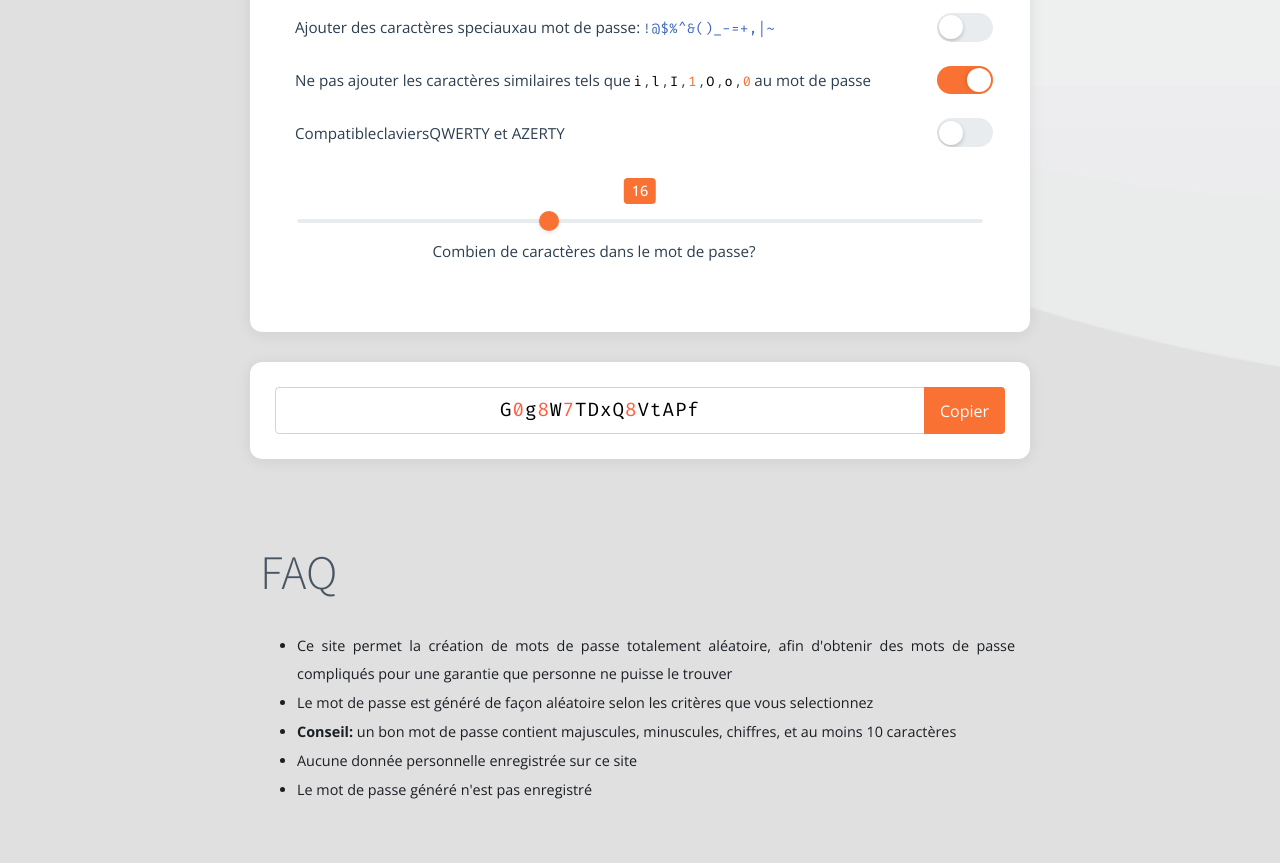
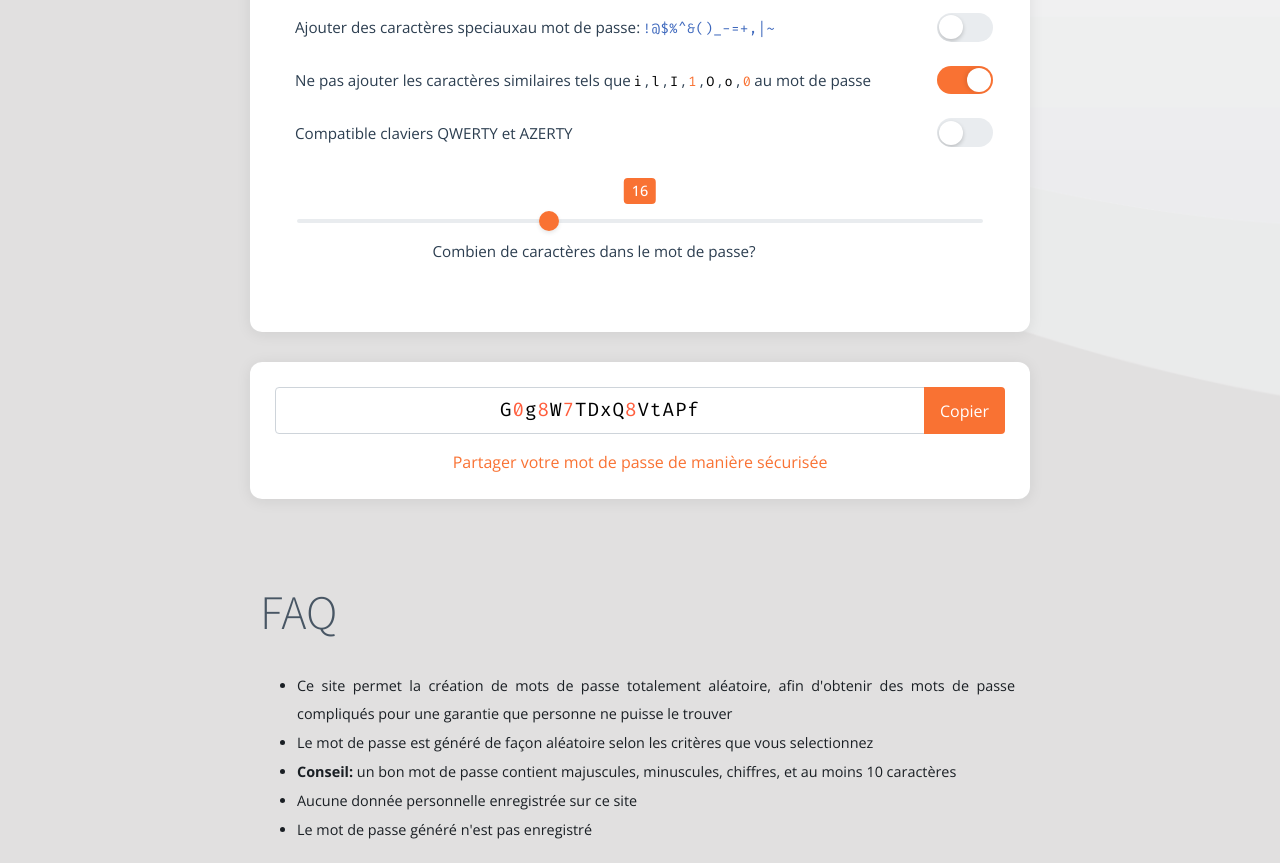
Before and after one commit to BCISOFT/donnemoiunmotdepasse, a plain HTML site: page index.html in a window 1280 px wide. Shown: the part 469-1332 px from the top of the page. Drawn offline with nearby package versions, Linux system fonts and the light colour scheme.

Commit message:
Ajout lien-secu

```diff
--- a/index.html
+++ b/index.html
@@ -99,7 +99,7 @@
                                 </div>
                                 <div class="form-check d-flex my-1">
                                     <label class="form-check-label ms-2" for="qwerty_compliance">
-                                        Compatible <span class="mobile-hide">claviers </span>QWERTY et AZERTY
+                                        Compatible&nbsp;<span class="mobile-hide">claviers</span>&nbsp;QWERTY et AZERTY
                                     </label>
                                     <button type="button" class="switch-btn" id="qwerty_compliance" data-state="off">
                                         <span class="switch-handle"></span>
@@ -135,6 +135,9 @@
                                 </div>
                                 <span class="clearfix"></span>
                                 <span id="password-copied" class="copied" style="display: none">Mot de passe copié dans le presse papier!</span>
+                            </div>
+                            <div class="mt-3 text-center">
+                                <a href="https://lien-securise.bcisoft.fr/" target="_blank">Partager votre mot de passe de manière sécurisée</a>
                             </div>
                         </div>
                     </fieldset>
```
